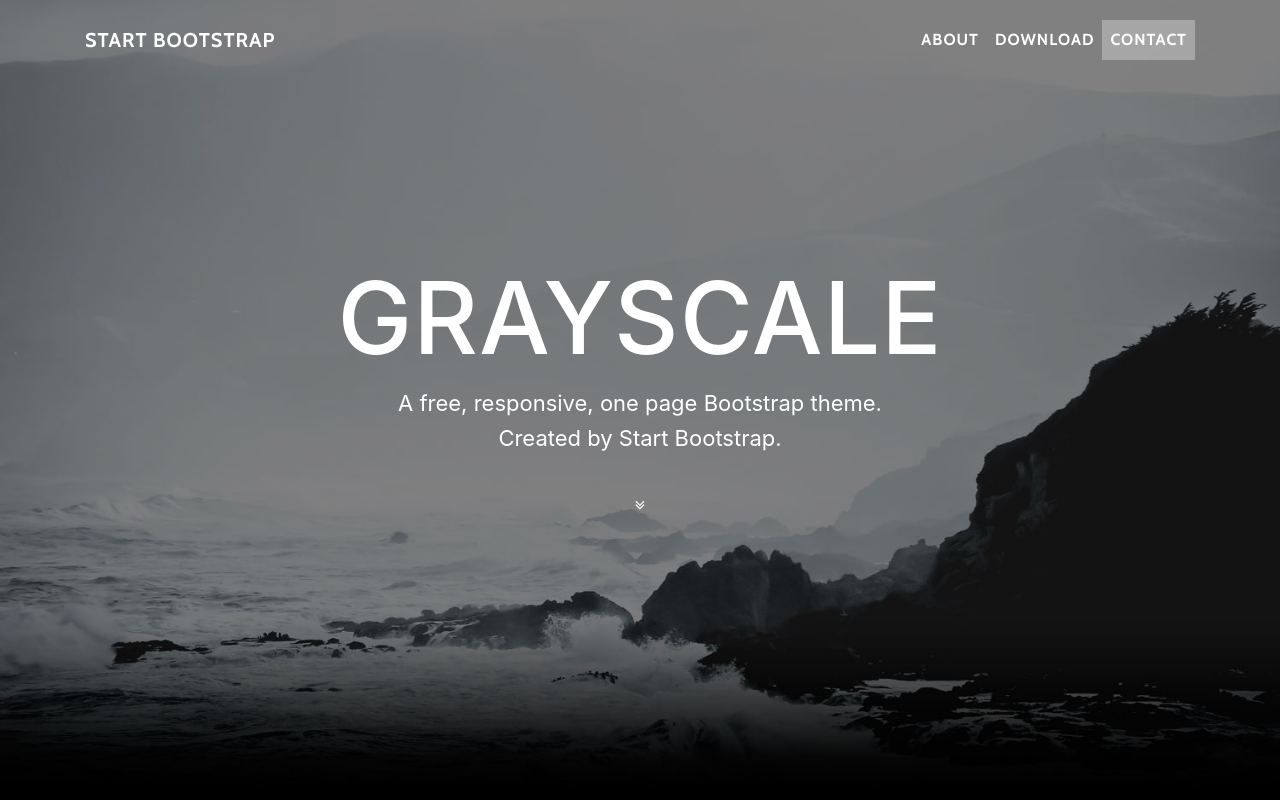
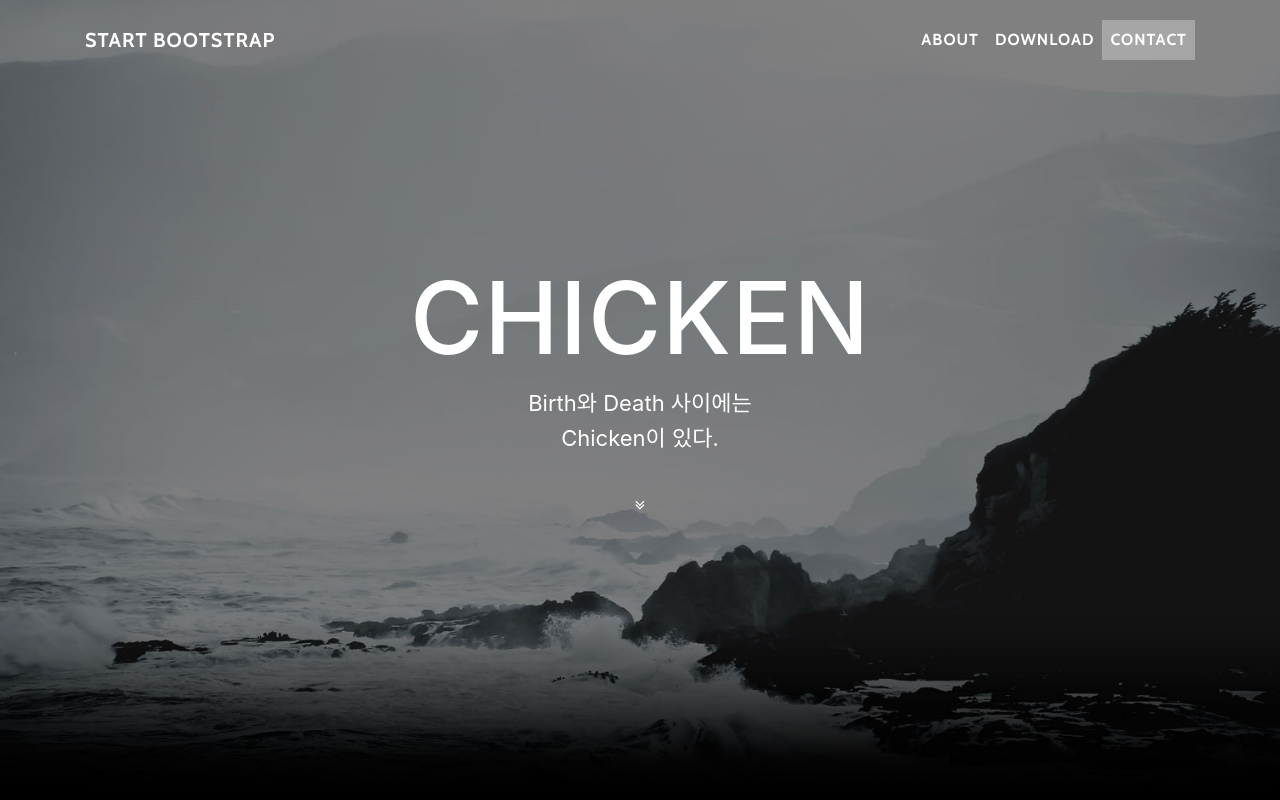
Before and after one commit to Seungki-Kim/Seungki-Kim.github.io, a website with bundled scripts: page index.html in a window 1280 px wide. Shown: the top 800 px of the page. Built offline with nearby package versions, Linux system fonts and the light colour scheme.

Commit message:
Add files via upload

```diff
--- a/index.html
+++ b/index.html
@@ -8,7 +8,7 @@
     <meta name="description" content="">
     <meta name="author" content="">
 
-    <title>Grayscale - Start Bootstrap Theme</title>
+    <title>Creative Mathmetics</title>
 
     <!-- Bootstrap core CSS -->
     <link href="vendor/bootstrap/css/bootstrap.min.css" rel="stylesheet">
@@ -55,9 +55,9 @@
         <div class="container">
           <div class="row">
             <div class="col-lg-8 mx-auto">
-              <h1 class="brand-heading">Grayscale</h1>
-              <p class="intro-text">A free, responsive, one page Bootstrap theme.
-                <br>Created by Start Bootstrap.</p>
+              <h1 class="brand-heading">Chicken</h1>
+              <p class="intro-text">Birth와 Death 사이에는
+                <br> Chicken이 있다.</p>
               <a href="#about" class="btn btn-circle js-scroll-trigger">
                 <i class="fa fa-angle-double-down animated"></i>
               </a>
```
